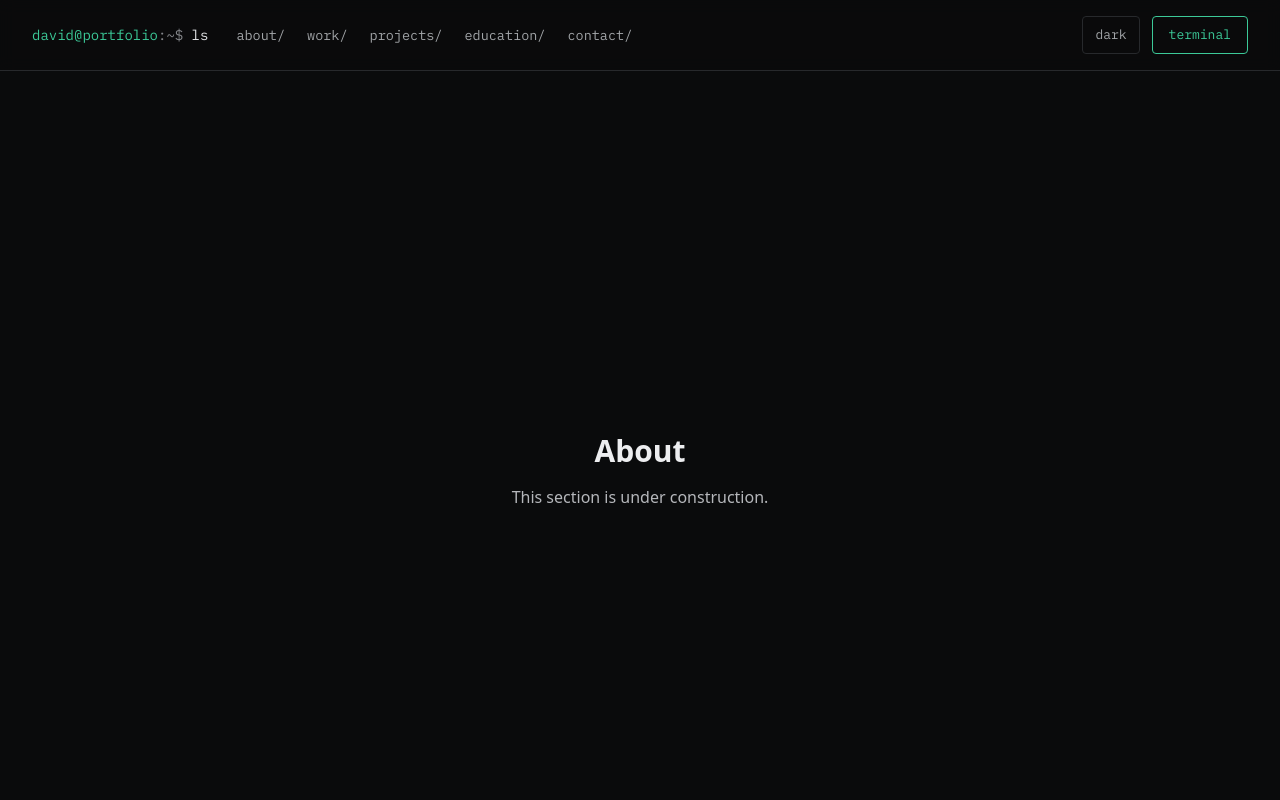
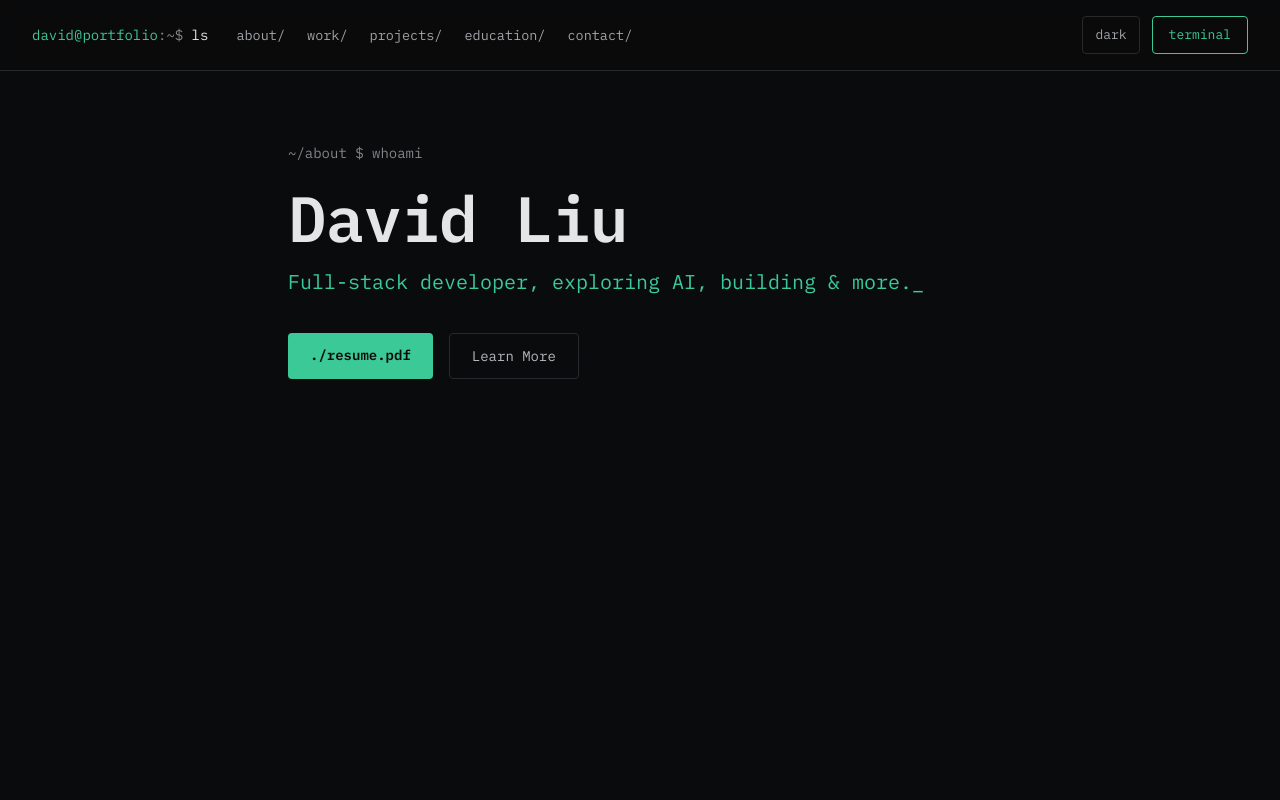
Before and after one commit to Davooood90/Portfolio, a Next.js app: page / in a window 1280 px wide. Shown: the top 800 px of the page. Built offline with nearby package versions, Linux system fonts and the light colour scheme.

Commit message:
build about section hero and add resume download

```diff
--- a/src/app/globals.css
+++ b/src/app/globals.css
@@ -60,6 +60,14 @@
 
   --font-sans: var(--font-plex-sans);
   --font-mono: var(--font-plex-mono);
+
+  --animate-blink: blink 1s step-end infinite;
+}
+
+@keyframes blink {
+  50% {
+    opacity: 0;
+  }
 }
 
 body {
--- a/src/components/sections/about.tsx
+++ b/src/components/sections/about.tsx
@@ -1,13 +1,35 @@
+import Link from "next/link";
+
 export default function AboutSection() {
   return (
     <section
       id="about"
-      className="flex min-h-screen flex-col items-center justify-center gap-4 text-center"
+      className="flex flex-col justify-center my-18 font-mono"
     >
-      <h2 className="text-3xl font-semibold text-text-strong">About</h2>
-      <p className="max-w-prose text-text-body">
-        This section is under construction.
+      <div className="text-text-dim text-sm mb-5 ">~/about $ whoami</div>
+      <h1 className="font-semibold text-text text-[clamp(36px,6vw,64px)] leading-[1.1] tracking-[-0.01em]">
+        David Liu
+      </h1>
+      <p className="text-accent text-[clamp(16px,2vw,20px)] mt-3.5">
+        Full-stack developer, exploring AI, building & more.
+        <span className="animate-blink">_</span>
       </p>
+      <div className="flex gap-4 mt-9 flex-wrap">
+        <a
+          href="/resume.pdf"
+          target="_blank"
+          rel="noopener noreferrer"
+          className="text-sm py-3 px-5.5 bg-accent text-background rounded font-semibold"
+        >
+          ./resume.pdf
+        </a>
+        <Link
+          href={"/about"}
+          className="text-sm py-3 px-5.5 border border-border-strong rounded text-text-body"
+        >
+          Learn More
+        </Link>
+      </div>
     </section>
   );
 }
```
Also changed, not shown: 1 other file (tests, documents, lock files or other folders).
